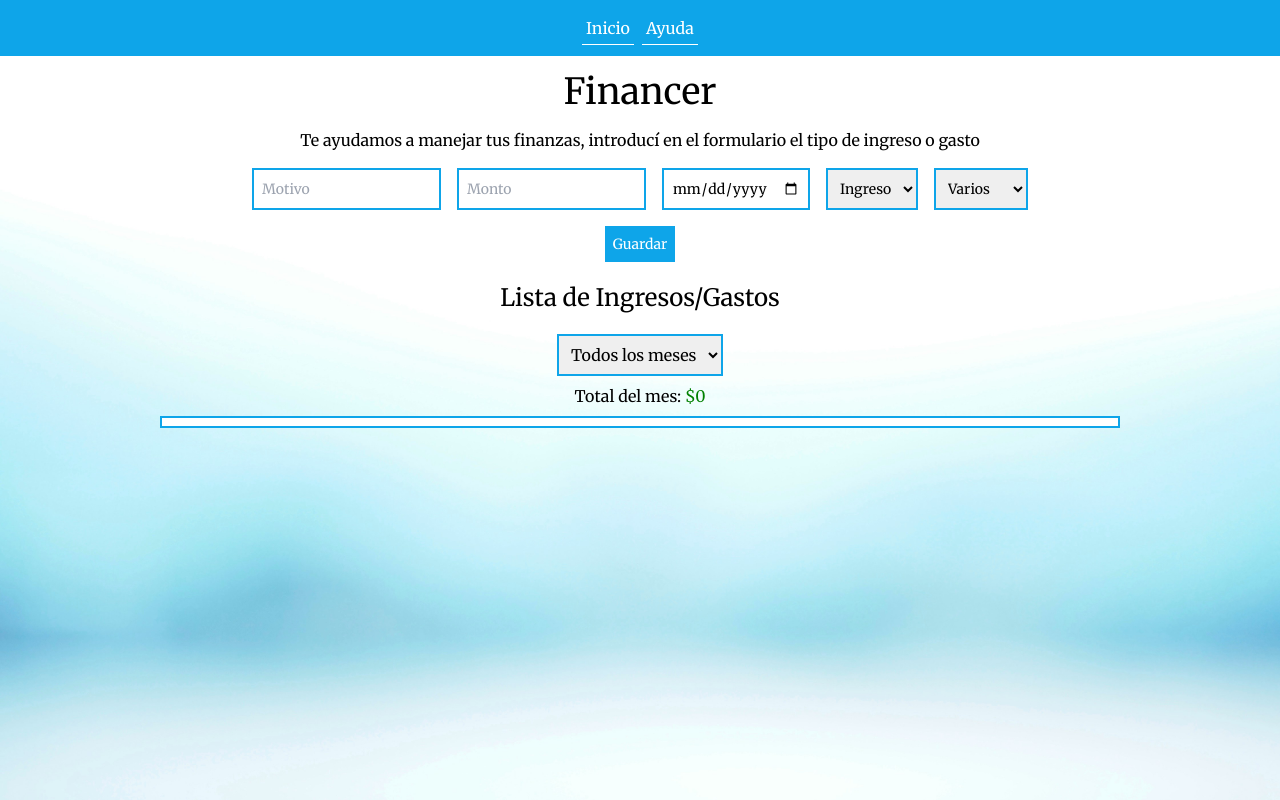
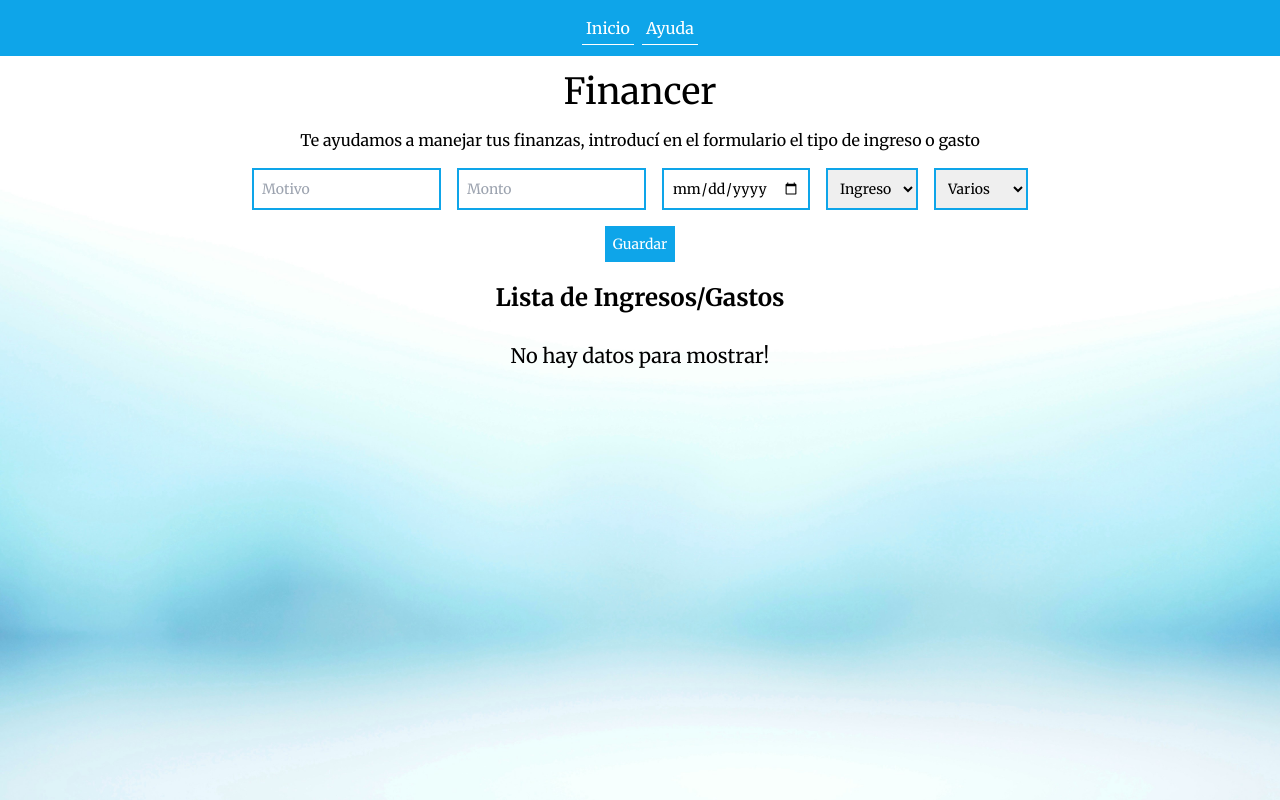
Before and after one commit to martinvruiz/financer, a React (Create React App) app: page / in a window 1280 px wide. Built offline with nearby package versions, Linux system fonts and the light colour scheme.

Commit message:
added non data page

```diff
--- a/src/pages/Home.jsx
+++ b/src/pages/Home.jsx
@@ -3,20 +3,29 @@ import { TransactionForm } from "../components/TransactionForm/TransactionForm"
 import { TransactionList } from "../components/TransactionList/TransactionList"
 import { TotalTransactions } from "../components/TotalTransactions/TotalTransactions"
 import { useState } from "react"
+import { useTransationContext } from "../context/TransactionContext";
 
 
 
 
 export const Home = ()=>{
+    const { transactions } = useTransationContext()
+
+
     const [selectedDate, setSelectedDate] = useState("");
 
     return <>
         <h1 className="my-2 p-2 text-4xl">Financer</h1>
         <p className="mb-2 w-3/4 text-center">Te ayudamos a manejar tus finanzas, introducí en el formulario el tipo de ingreso o gasto</p>
         <TransactionForm/>
-        <h2 className="my-2 py-1 text-2xl">Lista de Ingresos/Gastos</h2>
-        <MonthSelector setSelectedDate={setSelectedDate}/>
-        <TotalTransactions selectedDate={selectedDate}/>
-        <TransactionList selectedDate={selectedDate}/>
+        <h2 className="my-2 py-1 text-2xl font-bold">Lista de Ingresos/Gastos</h2>
+        {(transactions.length === 0 ? (
+            <p className="p-2 my-2 text-xl">No hay datos para mostrar!</p>) : (
+            <div className="w-full flex flex-col items-center">
+                <MonthSelector setSelectedDate={setSelectedDate}/>
+                <TotalTransactions selectedDate={selectedDate}/>
+                <TransactionList selectedDate={selectedDate}/>
+        </div>
+        ))}
     </>
 }
```
